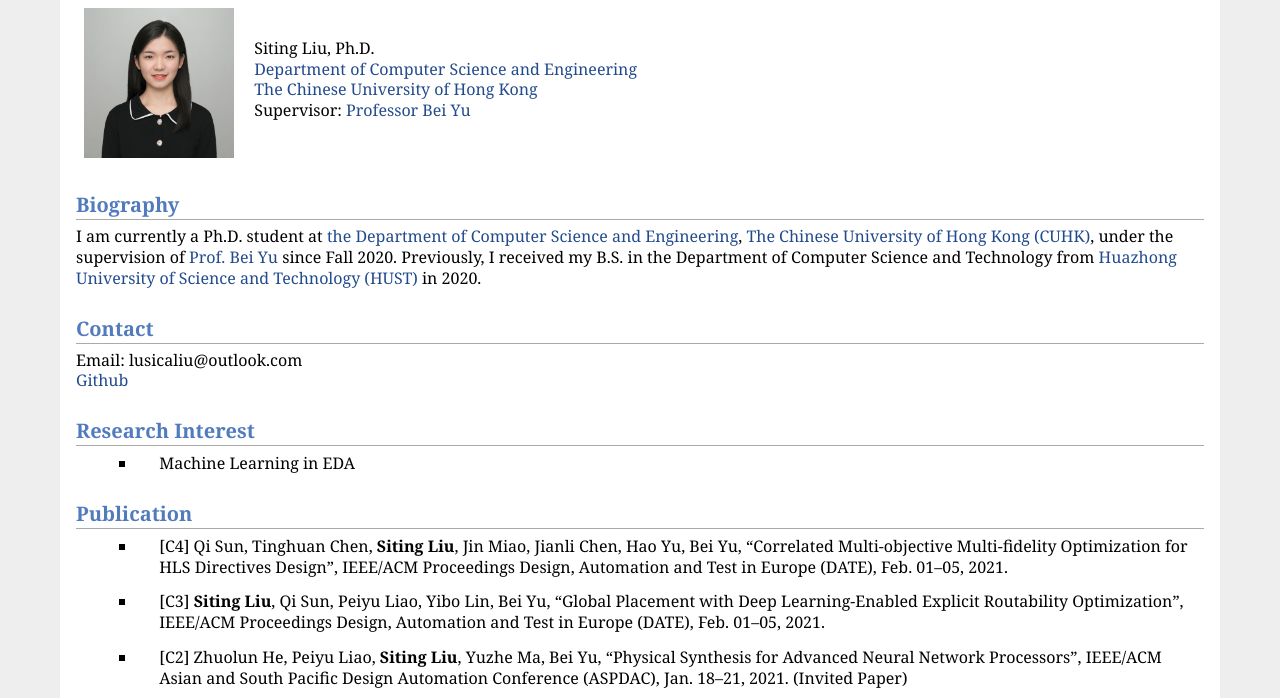
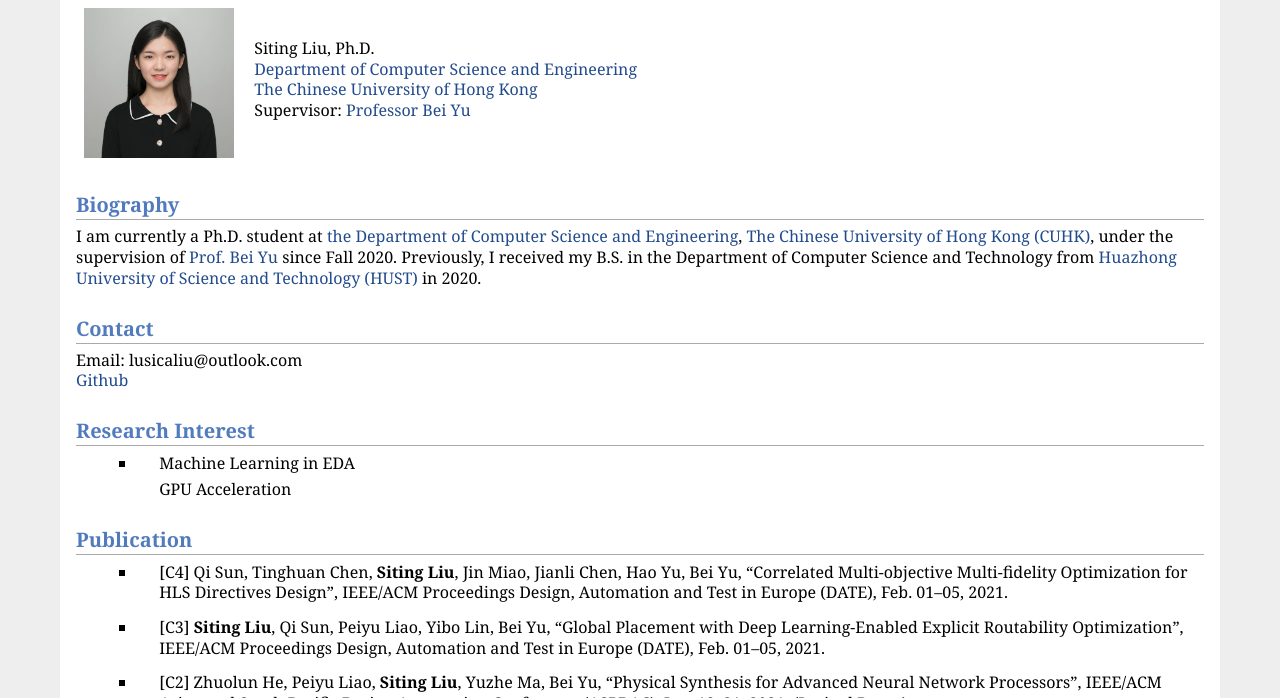
Before and after one commit to ShixinChen1999/Lusica1031.github.io, a plain HTML site: page index.html in a window 1280 px wide. Shown: the part 83-781 px from the top of the page. Drawn offline with Linux system fonts and the light colour scheme.

Commit message:
Update index.html

```diff
--- a/index.html
+++ b/index.html
@@ -31,6 +31,7 @@ Previously, I received my B.S. in the Department of Computer Science and Technol
 <h2>Research Interest</h2>
 <ul>
 <li><p>Machine Learning in EDA</p>
+<p>GPU Acceleration</p>
 </li>
 </ul>
 <h2>Publication</h2>
```
